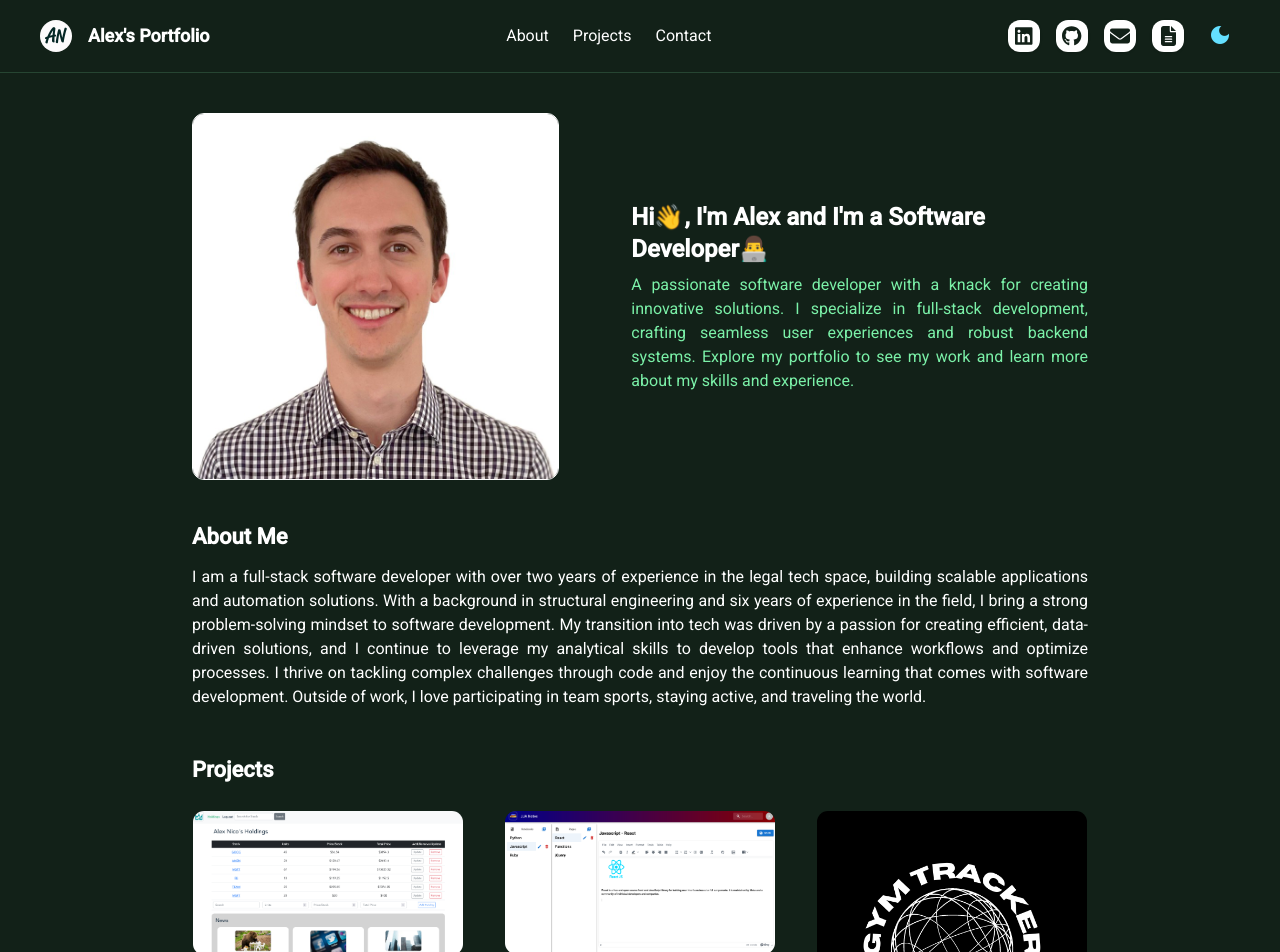
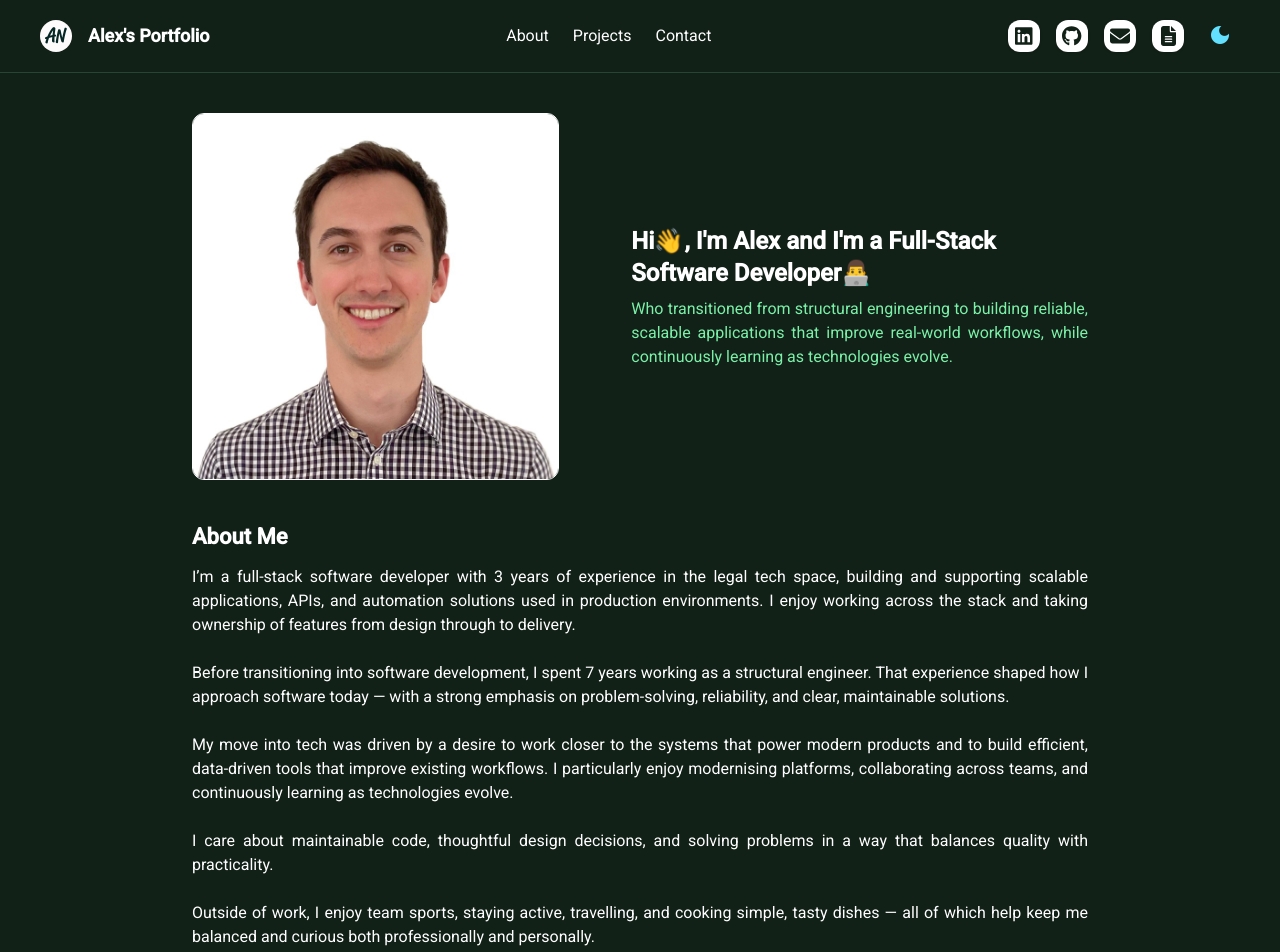
Before and after one commit to Anico94/Portfolio, an Angular app: page / in a window 1280 px wide. Shown: the top 952 px of the page. Built offline with nearby package versions, Linux system fonts and the light colour scheme; no server answers.

Commit message:
feat: update wording around key personal sections

```diff
--- a/src/app/about-me/about-me.component.html
+++ b/src/app/about-me/about-me.component.html
@@ -1,16 +1,31 @@
 <div class="flex flex-col gap-2 px-8 py-2 text-[#122118] dark:text-white">
   <h2 id="about" class="text-[22px] font-bold pt-4">About Me</h2>
   <p class="text-base pb-3 pt-1 text-justify">
-    I am a full-stack software developer with over two years of experience in
-    the legal tech space, building scalable applications and automation
-    solutions. With a background in structural engineering and six years of
-    experience in the field, I bring a strong problem-solving mindset to
-    software development. My transition into tech was driven by a passion for
-    creating efficient, data-driven solutions, and I continue to leverage my
-    analytical skills to develop tools that enhance workflows and optimize
-    processes. I thrive on tackling complex challenges through code and enjoy
-    the continuous learning that comes with software development. Outside of
-    work, I love participating in team sports, staying active, and traveling the
-    world.
+    I’m a full-stack software developer with 3 years of experience in the legal
+    tech space, building and supporting scalable applications, APIs, and
+    automation solutions used in production environments. I enjoy working across
+    the stack and taking ownership of features from design through to delivery.
+  </p>
+  <p class="text-base pb-3 pt-1 text-justify">
+    Before transitioning into software development, I spent 7 years working as a
+    structural engineer. That experience shaped how I approach software today —
+    with a strong emphasis on problem-solving, reliability, and clear,
+    maintainable solutions.
+  </p>
+  <p class="text-base pb-3 pt-1 text-justify">
+    My move into tech was driven by a desire to work closer to the systems that
+    power modern products and to build efficient, data-driven tools that improve
+    existing workflows. I particularly enjoy modernising platforms,
+    collaborating across teams, and continuously learning as technologies
+    evolve.
+  </p>
+  <p class="text-base pb-3 pt-1 text-justify">
+    I care about maintainable code, thoughtful design decisions, and solving
+    problems in a way that balances quality with practicality.
+  </p>
+  <p class="text-base pb-3 pt-1 text-justify">
+    Outside of work, I enjoy team sports, staying active, travelling, and
+    cooking simple, tasty dishes — all of which help keep me balanced and
+    curious both professionally and personally.
   </p>
 </div>
--- a/src/app/contact/contact.component.html
+++ b/src/app/contact/contact.component.html
@@ -82,8 +82,8 @@
     class="flex-4 border border-[#122118] max-[1000px]:flex-none mx-4 max-[1000px]:w-60/100 aspect-square rounded-full overflow-hidden @[480px]:h-auto @[480px]:min-w-[400px]"
   >
     <img
-      src="alex-graphic-2.jpeg"
-      alt="Headshot of Alex"
+      src="alex-graphic-4.png"
+      alt="Cartoon of Alex at his desk "
       class="w-full h-full object-cover"
     />
   </div>
--- a/src/app/featured/featured.component.html
+++ b/src/app/featured/featured.component.html
@@ -18,13 +18,12 @@
     >
       <p class="text-2xl font-black @[480px]:text-5xl @[480px]:font-black">
         Hi<span class="text-2xl inline-block wave">👋</span>, I'm Alex and I'm a
-        Software Developer<span class="text-2xl">👨‍💻</span>
+        Full-Stack Software Developer<span class="text-2xl">👨‍💻</span>
       </p>
       <p class="text-justify dark:text-green-300">
-        A passionate software developer with a knack for creating innovative
-        solutions. I specialize in full-stack development, crafting seamless
-        user experiences and robust backend systems. Explore my portfolio to see
-        my work and learn more about my skills and experience.
+        Who transitioned from structural engineering to building reliable,
+        scalable applications that improve real-world workflows, while
+        continuously learning as technologies evolve.
       </p>
     </div>
   </div>
```
Also changed, not shown: public/alex-graphic-4.png (added).
